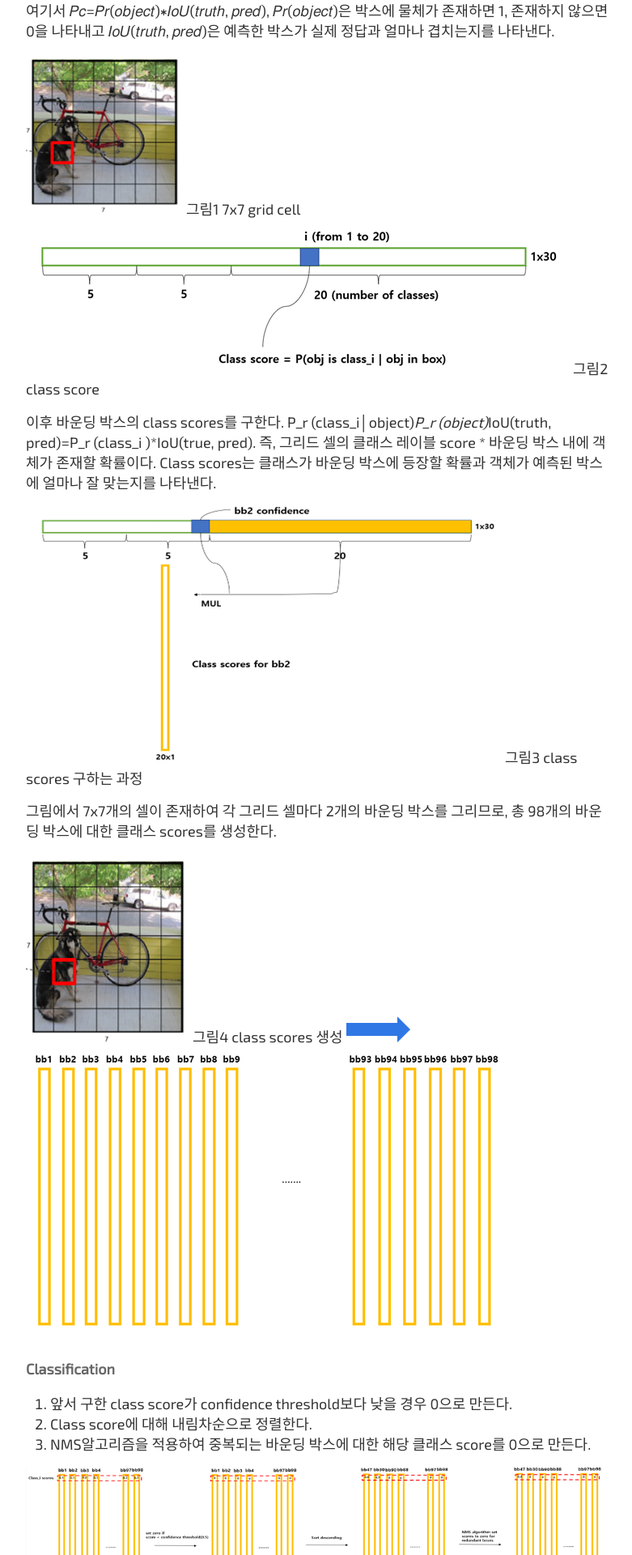
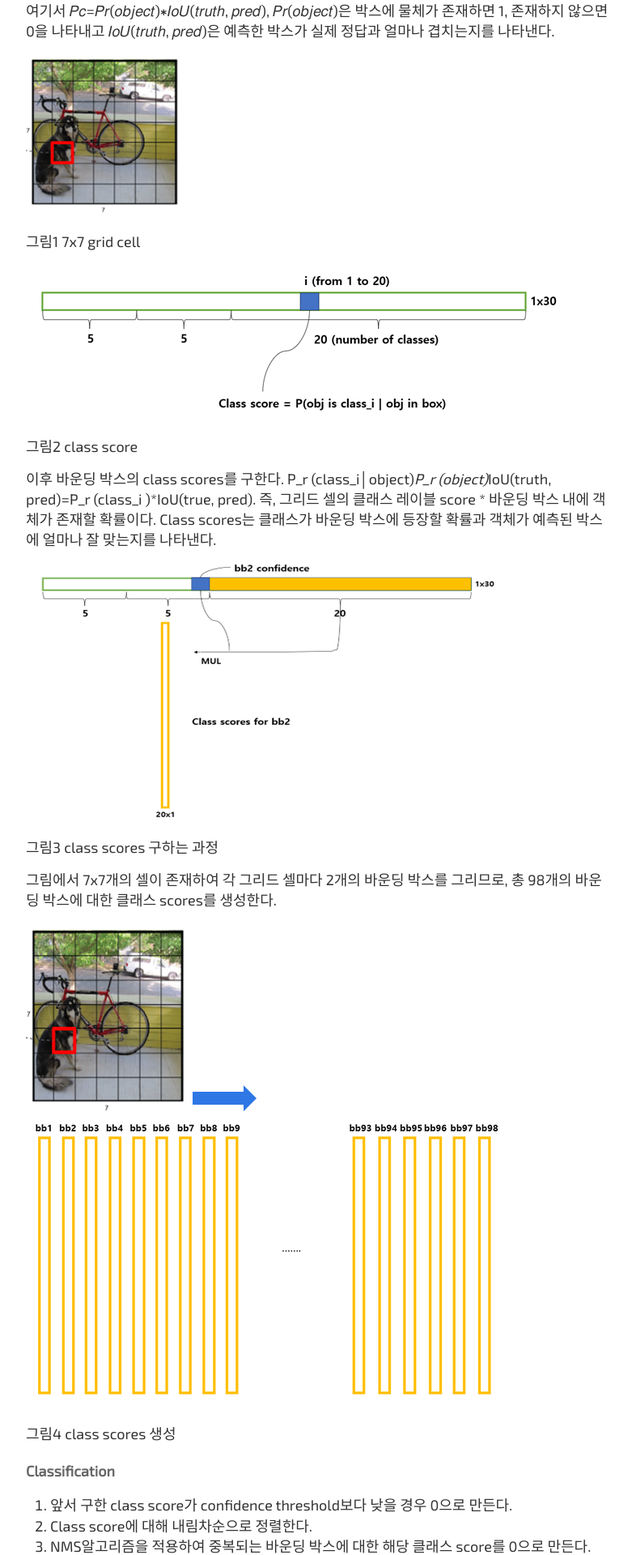
Before and after one commit to k-kmw/k-kmw.github.io, a Jekyll site: the page built from _posts/2023-10-05-survey_yolo.md, in a window 1280 px wide. Shown: the part 801-2721 px from the top of the page at 81% size, without its empty margins (248-1029 px from the left). Built offline with Jekyll 4.4.1, drawn with Linux system fonts in a browser that asks for light colours; some web fonts are replaced; comment, search, counter and statistics services are not loaded.

Commit message:
fix: 이미지 배치, 각주 수정

```diff
--- a/_posts/2023-10-05-survey_yolo.md
+++ b/_posts/2023-10-05-survey_yolo.md
@@ -16,19 +16,25 @@ tags: engineering wrting, yolo, object detection
 각 그리드 셀마다 해당 셀을 포함하는 2개의 바운딩 박스를 생성한다. 앞 두개의 5열은 각 바운딩 박스 중심의 x좌표, y좌표, 너비, 높이와 바운딩 박스내에 객체가 존재할 확률Pc인 신뢰도를 나타낸다. 여기서 𝑃𝑐=𝑃𝑟(𝑜𝑏𝑗𝑒𝑐𝑡)∗𝐼𝑜𝑈(𝑡𝑟𝑢𝑡ℎ, 𝑝𝑟𝑒𝑑), 𝑃𝑟(𝑜𝑏𝑗𝑒𝑐𝑡)은 박스에 물체가 존재하면 1, 존재하지 않으면 0을 나타내고 𝐼𝑜𝑈(𝑡𝑟𝑢𝑡ℎ, 𝑝𝑟𝑒𝑑)은 예측한 박스가 실제 정답과 얼마나 겹치는지를 나타낸다.
 
 ![]({{site.baseurl}}/images/20231005/img1.png)
+
 그림1 7x7 grid cell
+
 ![]({{site.baseurl}}/images/20231005/img2.png)
+
 그림2 class score
 
 이후 바운딩 박스의 class scores를 구한다. P_r (class_i│object)*P_r (object)*IoU(truth, pred)=P_r (class_i )*IoU(true, pred). 즉, 그리드 셀의 클래스 레이블 score * 바운딩 박스 내에 객체가 존재할 확률이다. Class scores는 클래스가 바운딩 박스에 등장할 확률과 객체가 예측된 박스에 얼마나 잘 맞는지를 나타낸다.
 
 ![]({{site.baseurl}}/images/20231005/img3.png)
+
 그림3 class scores 구하는 과정
 
 그림에서 7x7개의 셀이 존재하여 각 그리드 셀마다 2개의 바운딩 박스를 그리므로, 총 98개의 바운딩 박스에 대한 클래스 scores를 생성한다.
 
 ![]({{site.baseurl}}/images/20231005/img4.png)
-그림4 class scores 생성 ![]({{site.baseurl}}/images/20231005/img5.png) ![]({{site.baseurl}}/images/20231005/img6.png)
+![]({{site.baseurl}}/images/20231005/img5.png) ![]({{site.baseurl}}/images/20231005/img6.png)
+
+그림4 class scores 생성
 
 #### Classification
 1. 앞서 구한 class score가 confidence threshold보다 낮을 경우 0으로 만든다.
@@ -36,18 +42,22 @@ tags: engineering wrting, yolo, object detection
 3. NMS알고리즘을 적용하여 중복되는 바운딩 박스에 대한 해당 클래스 score를 0으로 만든다.
 
 ![]({{site.baseurl}}/images/20231005/img7.png)
+
 그림5 classification 과정
 
+<br>
 **NMS**
 
 하나의 그리드 셀에 대하여 두 개의 바운딩 박스를 예측하므로 같은 객체를 나타내는 여러 중복되는 바운딩 박스가 나타날 수 있다. NMS는 이러한 같은 객체를 나타내는 중복되는 바운딩 박스를 제거하는 과정이다.
 
 ![]({{site.baseurl}}/images/20231005/img8.png)
+
 그림6 NMS
 
 NMS에 IoU개념이 사용된다. IoU는 바운딩 박스의 교집합/합집합 비율로 두 바운딩 박스가 얼마나 겹치는지에 대한 값을 나타낸다.
 
 ![]({{site.baseurl}}/images/20231005/img9.png)
+
 그림7 IoU
 
 앞서 Classification과정에서 Class score에 대하여 내림차순 정렬하였으므로 첫 번째 바운딩 박스 score가 최대(max)가 된다.
@@ -58,8 +68,11 @@ NMS에 IoU개념이 사용된다. IoU는 바운딩 박스의 교집합/합집합
 5.	각 바운딩 박스의 class scores에서 최대값을 가지는 class로 분류하고 바운딩 박스를 그린다.
 
 ![]({{site.baseurl}}/images/20231005/img10.png)
+
 그림8
+
 ![]({{site.baseurl}}/images/20231005/img11.png)
+
 그림9
 
 ### YOLO 버전별 비교
```
